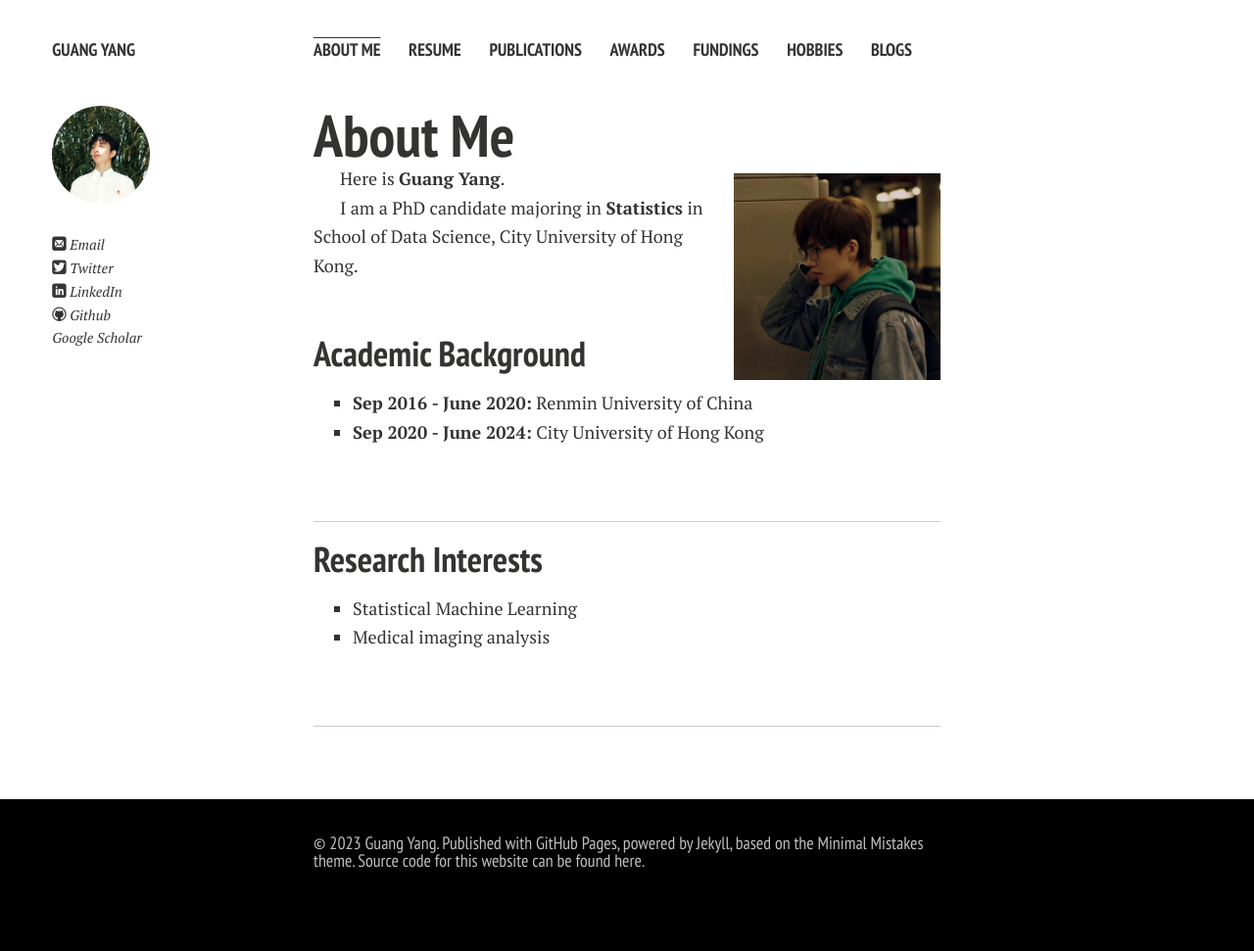
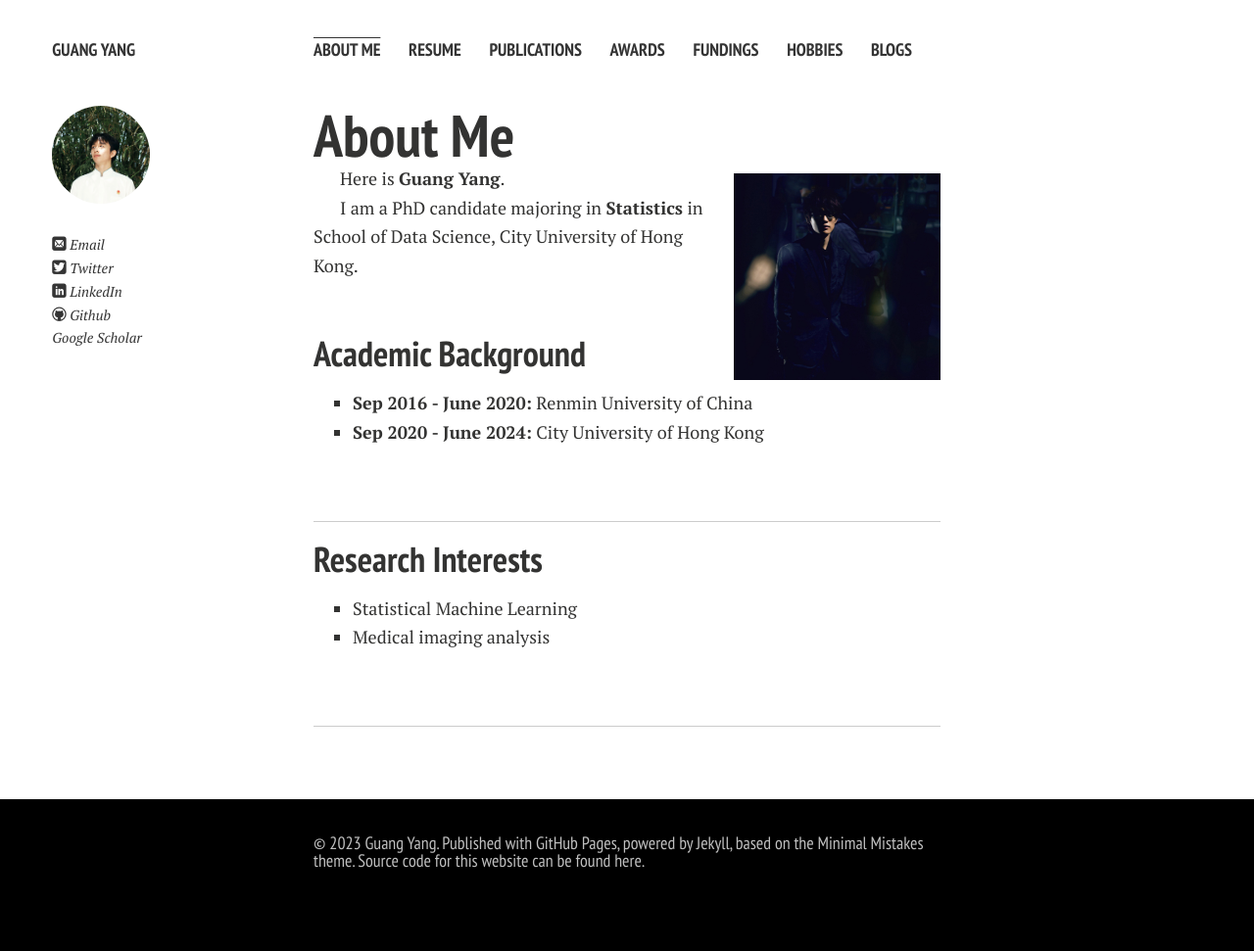
Before and after one commit to YLKnight/YLKnight.github.io, a Jekyll site: the page built from index.md, in a window 1280 px wide. Shown: the whole page at 98% size. Built offline with Jekyll 4.4.1, drawn with Linux system fonts in a browser that asks for light colours; nearby versions of some CDN libraries; comment, search, counter and statistics services are not loaded; a style sheet for code colours, icons or effects is not loaded; our own code applies the rules of GitHub Pages for plain Markdown files.

Commit message:
Update index.md

```diff
--- a/index.md
+++ b/index.md
@@ -4,7 +4,7 @@ layout: page
 
 # About Me
 
-<img src="https://github.com/YLKnight/YLKnight.github.io/blob/main/Icon.jpg" class="floatpic" width="480" height="480">
+<img src="https://github.com/YLKnight/YLKnight.github.io/blob/main/icon.jpg" class="floatpic" width="480" height="480">
 
 Here is **Guang Yang**.
 
```
